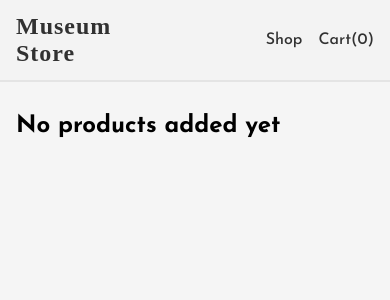
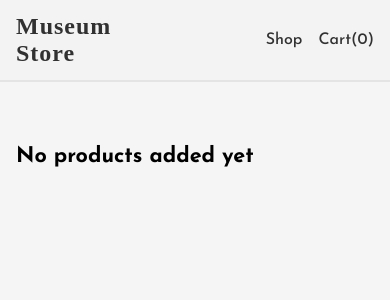
Before and after one commit to hazigabriel/shopping-cart, a React (Create React App) app: page /cart in a window 390 px wide. Shown: the top 300 px of the page. Built offline with nearby package versions, Linux system fonts and the light colour scheme; a web font is replaced by a local one.

Commit message:
added media query breakpoints, page is now responsive

```diff
--- a/src/App.css
+++ b/src/App.css
@@ -27,8 +27,7 @@ font-family: 'Source Serif Pro', serif;
 
  }
 
-
-@media  (max-width: 575px) {
+ @media  (max-width: 575px) {
   .gridContainer {
     grid-template-columns: 1rem 1fr 1em;
   }
--- a/src/components/cart/cart.css
+++ b/src/components/cart/cart.css
@@ -159,6 +159,7 @@
 @media  (max-width: 575px) {
   .cartItems {
     margin-right: 1rem;
+    font-size: 0.9em;
   }
   .cartWrapper {
     min-height: 0;
@@ -190,5 +191,4 @@
     width: 12rem;
     margin-right: 1rem;
   }
-
 }
--- a/src/components/cart/cart.js
+++ b/src/components/cart/cart.js
@@ -9,8 +9,9 @@ function Cart(props) {
         <div className="gridContainer">
             <div className="gridItem">
 
-                <CartItems {...props}/>
-
+                <section className="cartWrapper">
+                    <CartItems {...props}/>
+                </section>
 
             </div>
         </div>
--- a/src/components/homepage/homepage.css
+++ b/src/components/homepage/homepage.css
@@ -61,7 +61,6 @@ video {
     transform: translate(14rem, -12rem)
 
 }
-
 @media  (max-width: 575px) {
   .homepageCtaText:hover  + a .homepageCTA  {
       transform: translate(0rem, 0rem)
--- a/src/components/itemDetail/itemDetail.css
+++ b/src/components/itemDetail/itemDetail.css
@@ -147,6 +147,7 @@
     margin-bottom: 1rem;
 }
 
+
 @media  (max-width: 575px) {
     .itemDetailWrapper {
 
--- a/src/components/navbar/navbar.css
+++ b/src/components/navbar/navbar.css
@@ -56,10 +56,8 @@
 }
 .navbarLinks a {
     transition: 0.3s ease-in-out;
-
     position: relative;
 }
-
 @media  (max-width: 575px) {
     .navbarLinks {
         gap: 1rem;
```
Lines whose indentation alone changed are shown as unchanged.
